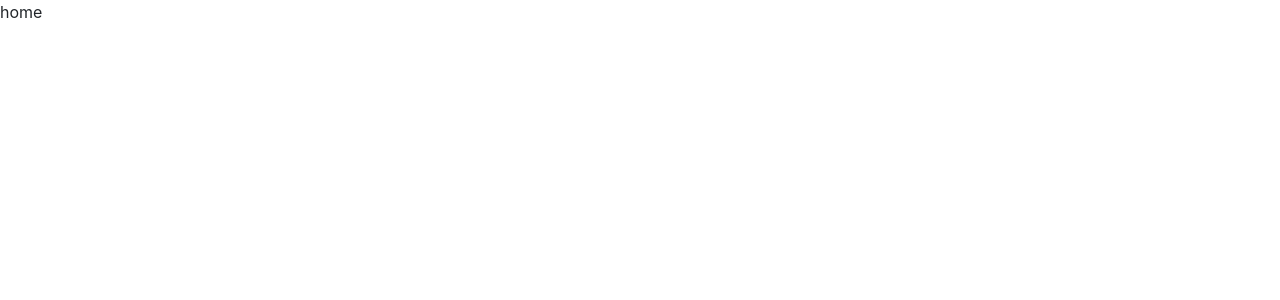
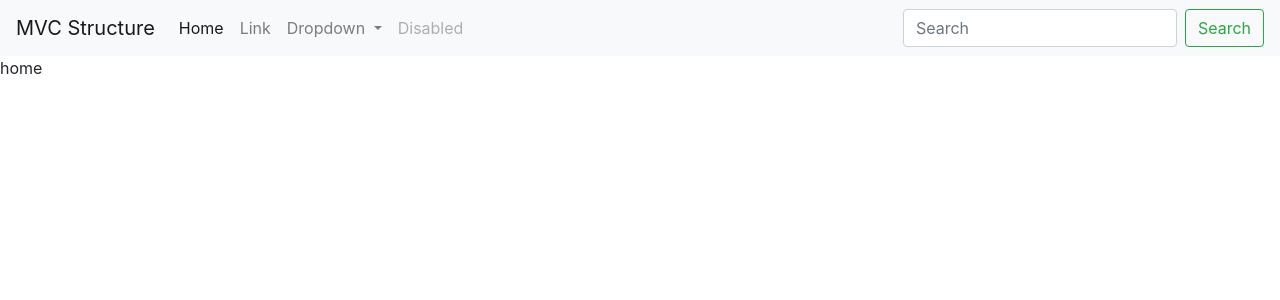
Before and after one commit to Hornegam/MVC-Structure, a PHP site: page / in a window 1280 px wide. Before the commit the part shown is almost empty. Shown: the top 300 px of the page. Run offline with PHP 8.4, Linux system fonts and the light colour scheme.

Commit message:
adição das areas de script e style

```diff
--- a/App/Template/links.html
+++ b/App/Template/links.html
@@ -3,3 +3,4 @@
 <link rel="stylesheet" href="Lib/Bootstrap/css/bootstrap-grid.css">
 <link rel="stylesheet" href="Lib/Bootstrap/css/bootstrap.css">
 <!-- Bootstrap End -->
+<link rel="stylesheet" href="Src/Style/Style.css">
--- a/App/Template/scripts.html
+++ b/App/Template/scripts.html
@@ -4,3 +4,4 @@
 <script src="Lib/Bootstrap/js/bootstrap.bundle.js"></script>
 <script src="Lib/Bootstrap/js/bootstrap.js"></script>
 <!-- Jquery Popper Bootstrap End -->
+<script src="Src/Script/script.js"></script>
--- a/App/Template/template.html
+++ b/App/Template/template.html
@@ -8,6 +8,41 @@
 {{links}}
 </head>
 <body>
+    <nav class="navbar navbar-expand-lg navbar-light bg-light">
+        <a class="navbar-brand" href="#">MVC Structure</a>
+        <button class="navbar-toggler" type="button" data-toggle="collapse" data-target="#navbarSupportedContent" aria-controls="navbarSupportedContent" aria-expanded="false" aria-label="Toggle navigation">
+          <span class="navbar-toggler-icon"></span>
+        </button>
+
+        <div class="collapse navbar-collapse" id="navbarSupportedContent">
+          <ul class="navbar-nav mr-auto">
+            <li class="nav-item active">
+              <a class="nav-link" href="#">Home <span class="sr-only">(current)</span></a>
+            </li>
+            <li class="nav-item">
+              <a class="nav-link" href="#">Link</a>
+            </li>
+            <li class="nav-item dropdown">
+              <a class="nav-link dropdown-toggle" href="#" id="navbarDropdown" role="button" data-toggle="dropdown" aria-haspopup="true" aria-expanded="false">
+                Dropdown
+              </a>
+              <div class="dropdown-menu" aria-labelledby="navbarDropdown">
+                <a class="dropdown-item" href="#">Action</a>
+                <a class="dropdown-item" href="#">Another action</a>
+                <div class="dropdown-divider"></div>
+                <a class="dropdown-item" href="#">Something else here</a>
+              </div>
+            </li>
+            <li class="nav-item">
+              <a class="nav-link disabled" href="#" tabindex="-1" aria-disabled="true">Disabled</a>
+            </li>
+          </ul>
+          <form class="form-inline my-2 my-lg-0">
+            <input class="form-control mr-sm-2" type="search" placeholder="Search" aria-label="Search">
+            <button class="btn btn-outline-success my-2 my-sm-0" type="submit">Search</button>
+          </form>
+        </div>
+      </nav>
 {{area dinamica}}
 {{scripts}}
 </body>
--- a/index.php
+++ b/index.php
@@ -1,9 +1,9 @@
 <?php
 //Core
     require_once "App/Core/Core.php";
-//Lib
-    require_once "Lib/Tools/Url.php";
-    require_once "Lib/DataBase/Connection.php";
+//Src
+    require_once "Src/Tools/Url.php";
+    require_once "Src/DataBase/Connection.php";
 //AutoLoad dos Controllers e Models
     require_once "App/autoload.php";
 //Controlers
```
Also changed, not shown: Src/DataBase/Connection.php (renamed from Lib/DataBase/Connection.php), Src/DataBase/db.config.json (renamed from Lib/DataBase/db.config.json), Src/Script/script.js (added), Src/Style/Style.css (added), Src/Tools/Url.php (renamed from Lib/Tools/Url.php).
